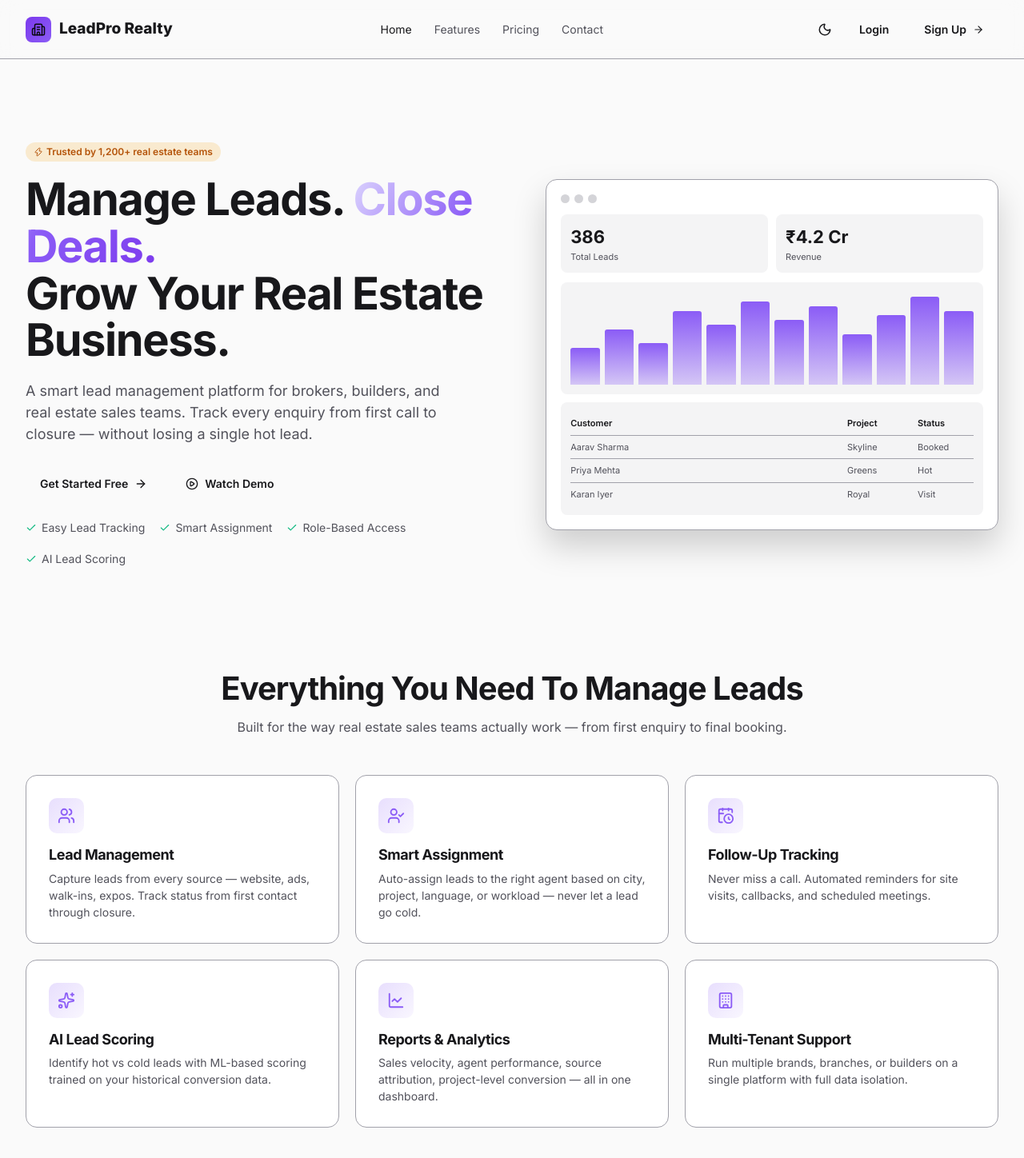
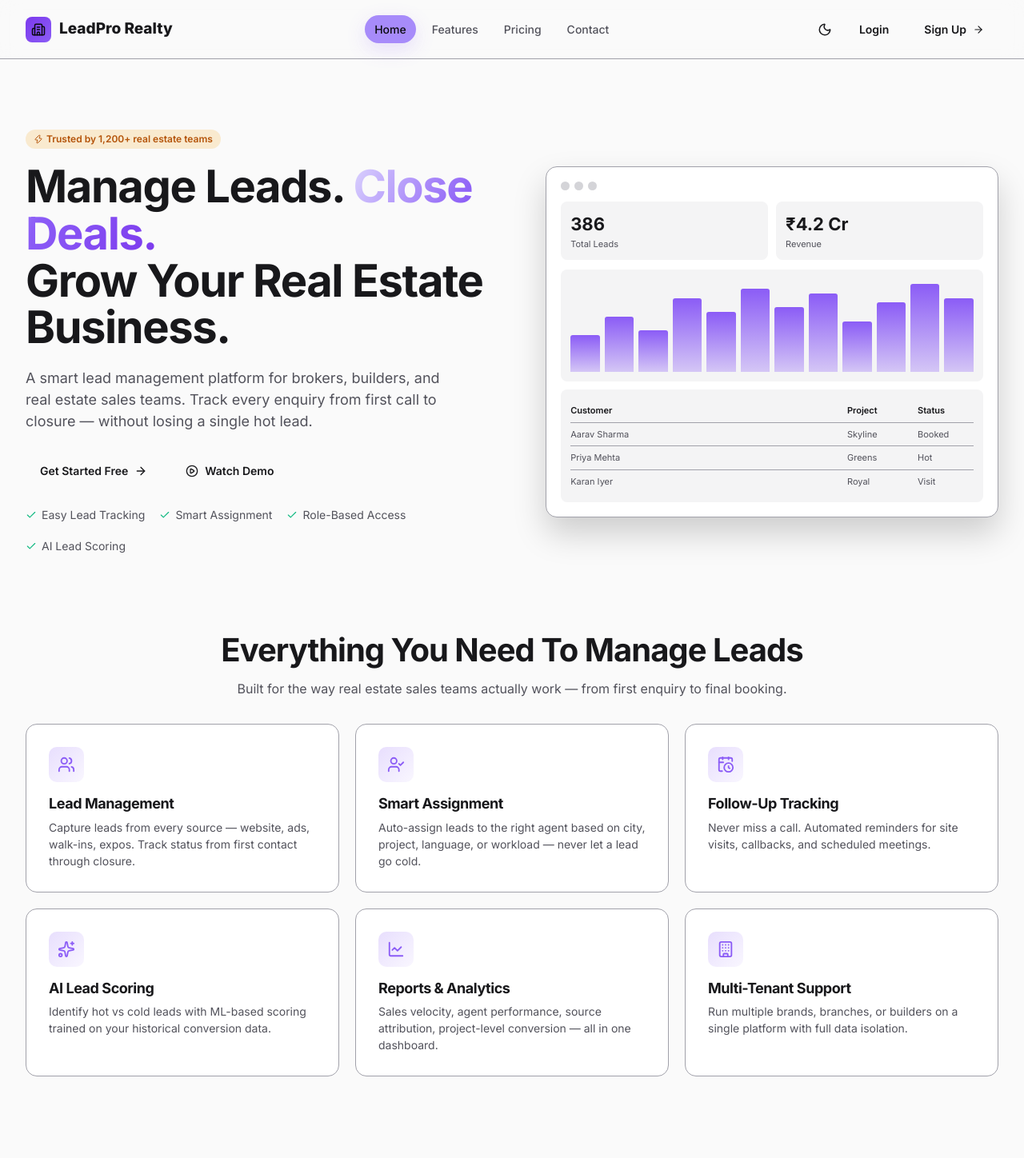
Before and after one commit to Praveen13kp/REMS, a React (Vite) app in the folder frontend/: page / in a window 1280 px wide. Shown: the top 1448 px of the page at 80% size. Built offline with nearby package versions, Linux system fonts and the light colour scheme; no server answers.

Commit message:
Improve landing page scroll behavior, section highlighting, spacing, and add scroll-to-top button

```diff
--- a/frontend/src/components/marketing/PricingSection.jsx
+++ b/frontend/src/components/marketing/PricingSection.jsx
@@ -54,7 +54,7 @@ export default function PricingSection({ showHeading = true, anchorId = "pricing
   return (
     <section
       id={anchorId}
-      className="public-page"
+      className="public-page landing-section"
       style={{ textAlign: "center" }}
     >
       {showHeading && (
--- a/frontend/src/layouts/PublicLayout.jsx
+++ b/frontend/src/layouts/PublicLayout.jsx
@@ -1,13 +1,14 @@
-import { Link, NavLink, Outlet, useNavigate } from "react-router-dom"
+import { useCallback, useEffect, useState } from "react"
+import { Link, Outlet, useLocation, useNavigate } from "react-router-dom"
 import { useTheme } from "next-themes"
 import { ArrowRight, Building2, Moon, Sun } from "lucide-react"
 import { toast } from "sonner"
 
 const NAV_LINKS = [
-  { to: "/", label: "Home", end: true },
-  { to: "/features", label: "Features" },
-  { to: "/pricing", label: "Pricing" },
-  { to: "/contact", label: "Contact" },
+  { to: "/", section: "home", label: "Home" },
+  { to: "/features", section: "features", label: "Features" },
+  { to: "/pricing", section: "pricing", label: "Pricing" },
+  { to: "/contact", section: "contact", label: "Contact" },
 ]
 
 function Brand({ onClick }) {
@@ -23,8 +24,70 @@ function Brand({ onClick }) {
 
 function PublicNavbar() {
   const navigate = useNavigate()
+  const location = useLocation()
   const { theme, setTheme } = useTheme()
   const isDark = theme === "dark"
+  const isLanding = location.pathname === "/"
+  const [activeSection, setActiveSection] = useState("home")
+
+  const scrollToSection = useCallback(
+    (section) => {
+      const target = document.getElementById(section)
+      if (!target) return
+
+      setActiveSection(section)
+      target.scrollIntoView({ behavior: "smooth", block: "start" })
+    },
+    [],
+  )
+
+  useEffect(() => {
+    if (!isLanding) {
+      const current = NAV_LINKS.find((l) => l.to === location.pathname)
+      setActiveSection(current?.section || "")
+      return
+    }
+
+    const pendingSection = window.sessionStorage.getItem("landing-section")
+    if (pendingSection) {
+      window.sessionStorage.removeItem("landing-section")
+      window.requestAnimationFrame(() => scrollToSection(pendingSection))
+    }
+
+    const sections = NAV_LINKS
+      .map((l) => document.getElementById(l.section))
+      .filter(Boolean)
+
+    const observer = new IntersectionObserver(
+      (entries) => {
+        const visible = entries
+          .filter((entry) => entry.isIntersecting)
+          .sort((a, b) => b.intersectionRatio - a.intersectionRatio)[0]
+
+        if (visible?.target?.id) {
+          setActiveSection(visible.target.id)
+        }
+      },
+      {
+        root: null,
+        rootMargin: "-28% 0px -52% 0px",
+        threshold: [0.15, 0.3, 0.5, 0.7],
+      },
+    )
+
+    sections.forEach((section) => observer.observe(section))
+    return () => observer.disconnect()
+  }, [isLanding, location.pathname, scrollToSection])
+
+  const handleNav = (link) => {
+    if (isLanding) {
+      scrollToSection(link.section)
+      return
+    }
+
+    window.sessionStorage.setItem("landing-section", link.section)
+    navigate("/")
+  }
 
   return (
     <nav className="public-nav">
@@ -32,14 +95,14 @@ function PublicNavbar() {
         <Brand onClick={() => navigate("/")} />
         <div className="nav-links">
           {NAV_LINKS.map((l) => (
-            <NavLink
-              key={l.to}
-              to={l.to}
-              end={l.end}
-              className={({ isActive }) => (isActive ? "active" : "")}
+            <button
+              key={l.section}
+              type="button"
+              className={activeSection === l.section ? "active" : ""}
+              onClick={() => handleNav(l)}
             >
               {l.label}
-            </NavLink>
+            </button>
           ))}
         </div>
         <div className="row" style={{ gap: 8 }}>
--- a/frontend/src/pages/public/Landing.jsx
+++ b/frontend/src/pages/public/Landing.jsx
@@ -1,4 +1,4 @@
-import { useState } from 'react';
+import { useEffect, useState } from 'react';
 import { useNavigate } from 'react-router-dom';
 import { toast } from 'sonner';
 import {
@@ -13,6 +13,7 @@ import {
   LineChart,
   Building,
   ChevronDown,
+  ChevronUp,
 } from 'lucide-react';
 
 import PricingSection from '@/components/marketing/PricingSection';
@@ -28,6 +29,29 @@ const initials = (n) =>
 export default function Landing() {
   const nav = useNavigate();
   const [openFaq, setOpenFaq] = useState(-1);
+  const [showScrollTop, setShowScrollTop] = useState(false);
+
+  useEffect(() => {
+    document.documentElement.classList.add('landing-scroll');
+    return () => document.documentElement.classList.remove('landing-scroll');
+  }, []);
+
+  useEffect(() => {
+    const onScroll = () => setShowScrollTop(window.scrollY > 520);
+
+    onScroll();
+    window.addEventListener('scroll', onScroll, { passive: true });
+    return () => window.removeEventListener('scroll', onScroll);
+  }, []);
+
+  const scrollToTop = () => {
+    const topSection = document.getElementById('home');
+    if (topSection) {
+      topSection.scrollIntoView({ behavior: 'smooth', block: 'start' });
+      return;
+    }
+    window.scrollTo({ top: 0, behavior: 'smooth' });
+  };
 
   const features = [
     [Users, 'Lead Management', 'Capture leads from every source — website, ads, walk-ins, expos. Track status from first contact through closure.'],
@@ -73,8 +97,8 @@ export default function Landing() {
   };
 
   return (
-    <>
-      <section className="public-page">
+    <div className="landing-page">
+      <section id="home" className="public-page landing-section">
         <div className="hero">
           <div>
             <span className="badge badge-warning" style={{ marginBottom: 18 }}><Zap size={12} /> Trusted by 1,200+ real estate teams</span>
@@ -112,7 +136,7 @@ export default function Landing() {
         </div>
       </section>
 
-      <section className="public-page">
+      <section id="features" className="public-page landing-section">
         <div className="section-title"><h2>Everything You Need To Manage Leads</h2><p>Built for the way real estate sales teams actually work — from first enquiry to final booking.</p></div>
         <div className="feature-grid">
           {features.map(([Ic, t, d]) => (
@@ -124,7 +148,7 @@ export default function Landing() {
         </div>
       </section>
 
-      <section className="public-page">
+      <section className="public-page landing-section">
         <div className="section-title"><h2>How It Works</h2><p>Three simple steps to a fully tracked sales pipeline.</p></div>
         <div className="grid grid-3">
           {steps.map(([n, t, d]) => (
@@ -137,7 +161,7 @@ export default function Landing() {
         </div>
       </section>
 
-      <section className="public-page">
+      <section className="public-page landing-section landing-section-compact">
         <div className="stats-banner">
           {stats.map(([v, l]) => <div key={l} className="stat-banner"><div className="v">{v}</div><div className="l">{l}</div></div>)}
         </div>
@@ -145,7 +169,7 @@ export default function Landing() {
 
       <PricingSection />
 
-      <section className="public-page">
+      <section className="public-page landing-section">
         <div className="section-title"><h2>Loved by Sales Teams</h2><p>From boutique brokerages to large builders.</p></div>
         <div className="testimonial-grid">
           {testimonials.map(([n, r, q]) => (
@@ -160,14 +184,14 @@ export default function Landing() {
         </div>
       </section>
 
-      <section className="public-page">
+      <section className="public-page landing-section">
         <div className="section-title"><h2>Plays Nice With Your Stack</h2></div>
         <div className="integrations">
           {integrations.map((b) => <div key={b} className="integration">{b}</div>)}
         </div>
       </section>
 
-      <section className="public-page">
+      <section className="public-page landing-section">
         <div className="section-title"><h2>Frequently Asked Questions</h2></div>
         <div style={{ maxWidth: 780, margin: '0 auto' }}>
           {faqs.map(([q, a], i) => (
@@ -181,7 +205,7 @@ export default function Landing() {
         </div>
       </section>
 
-      <section className="public-page">
+      <section id="contact" className="public-page landing-section">
         <div className="cta-banner">
           <h2>Start closing more deals today.</h2>
           <p>Join 1,200+ real estate teams who run their pipeline on LeadPro Realty.</p>
@@ -191,6 +215,16 @@ export default function Landing() {
           </div>
         </div>
       </section>
-    </>
+
+      <button
+        type="button"
+        className={`scroll-top-btn ${showScrollTop ? 'show' : ''}`}
+        onClick={scrollToTop}
+        aria-label="Scroll to top"
+        title="Scroll to top"
+      >
+        <ChevronUp size={18} />
+      </button>
+    </div>
   );
 }
--- a/frontend/src/styles/leadpro.css
+++ b/frontend/src/styles/leadpro.css
@@ -58,7 +58,7 @@
 }
 
 /* Class-scoped to avoid stomping shadcn's base resets. */
-.leadpro-scope { font-family: 'Inter', system-ui, sans-serif; color: var(--lp-text); background: var(--lp-bg); line-height: 1.5; }
+.leadpro-scope { font-family: 'Inter', system-ui, sans-serif; color: var(--lp-text); background: var(--lp-bg); line-height: 1.5; scroll-behavior: smooth; }
 .leadpro-scope h1,
 .leadpro-scope h2,
 .leadpro-scope h3,
@@ -144,10 +144,53 @@
 .public-nav-inner { max-width: 1280px; margin: 0 auto; padding: 16px 32px; display: flex; align-items: center; justify-content: space-between; gap: 20px; }
 .brand { display: flex; align-items: center; gap: 10px; font-weight: 800; font-size: 19px; white-space: nowrap; cursor: pointer; }
 .brand-mark { width: 32px; height: 32px; background: linear-gradient(135deg, var(--lp-accent-strong), var(--lp-accent)); border-radius: 8px; display: grid; place-items: center; color: #0A0A0F; flex-shrink: 0; }
-.nav-links { display: flex; gap: 28px; }
-.nav-links a { color: var(--lp-text-muted); font-size: 14px; transition: color .2s; cursor: pointer; }
-.nav-links a:hover, .nav-links a.active { color: var(--lp-text); }
-.public-page { max-width: 1280px; margin: 0 auto; padding: 64px 32px; }
+.nav-links { display: flex; gap: 8px; align-items: center; }
+.nav-links a,
+.nav-links button { color: var(--lp-text-muted); font-size: 14px; font-weight: 500; transition: all .2s ease; cursor: pointer; padding: 7px 12px; border-radius: var(--lp-radius-pill); }
+.nav-links a:hover,
+.nav-links button:hover,
+.nav-links a.active,
+.nav-links button.active { color: #0A0A0F; background: var(--lp-accent-2); box-shadow: 0 8px 24px rgba(139,92,246,.18); }
+.public-page { max-width: 1280px; margin: 0 auto; padding: 48px 32px; }
+html.landing-scroll { scroll-behavior: smooth; scroll-padding-top: 78px; }
+.landing-page { scroll-behavior: smooth; }
+.landing-section { scroll-margin-top: 78px; }
+.landing-section-compact { padding-top: 28px; padding-bottom: 28px; }
+.scroll-top-btn {
+  position: fixed;
+  right: 24px;
+  bottom: 24px;
+  z-index: 60;
+  width: 42px;
+  height: 42px;
+  border-radius: var(--lp-radius-pill);
+  display: inline-flex;
+  align-items: center;
+  justify-content: center;
+  background: var(--lp-accent);
+  color: #0A0A0F;
+  border: 1px solid var(--lp-accent-2);
+  box-shadow: 0 12px 28px rgba(139,92,246,.24);
+  opacity: 0;
+  pointer-events: none;
+  transform: translateY(14px) scale(.96);
+  transition: opacity .2s ease, transform .2s ease, background .2s ease, box-shadow .2s ease, border-color .2s ease;
+}
+.scroll-top-btn.show {
+  opacity: 1;
+  pointer-events: auto;
+  transform: translateY(0) scale(1);
+}
+.scroll-top-btn:hover {
+  background: var(--lp-accent-2);
+  border-color: var(--lp-accent-2);
+  transform: translateY(-2px) scale(1);
+  box-shadow: 0 16px 34px rgba(139,92,246,.3);
+}
+@media (min-width: 1025px) {
+  html.landing-scroll { scroll-snap-type: y proximity; }
+  html.landing-scroll .landing-section { scroll-snap-align: start; }
+}
 .hero { display: grid; grid-template-columns: 1.05fr 1fr; gap: 56px; align-items: center; padding-top: 40px; }
 .hero h1 { font-size: 56px; line-height: 1.05; margin-bottom: 20px; }
 .hero h1 span { background: linear-gradient(120deg, #DDD6FE 0%, var(--lp-accent) 50%, var(--lp-accent-strong) 100%); -webkit-background-clip: text; background-clip: text; color: transparent; }
@@ -170,7 +213,7 @@
 .mockup-row { display: grid; grid-template-columns: 1fr 80px 70px; gap: 8px; padding: 6px 0; font-size: 11px; color: var(--lp-text-muted); border-bottom: 1px solid var(--lp-border); }
 .mockup-row:last-child { border-bottom: 0; }
 
-.section-title { text-align: center; margin-bottom: 48px; }
+.section-title { text-align: center; margin-bottom: 32px; }
 .section-title h2 { font-size: 40px; margin-bottom: 12px; }
 .section-title p { color: var(--lp-text-muted); font-size: 16px; }
 .feature-grid { display: grid; grid-template-columns: repeat(3, 1fr); gap: 20px; }
@@ -408,7 +451,7 @@ table.data tbody td .row-actions { display: flex; gap: 4px; }
   .grid-4, .grid-3 { grid-template-columns: repeat(2, 1fr); }
   .auth-wrap { grid-template-columns: 1fr; }
   .auth-side { display: none; }
-  .public-page { padding: 56px 24px; }
+  .public-page { padding: 42px 24px; }
   .public-nav-inner { padding: 14px 24px; }
   .nav-links { gap: 22px; }
   .topbar { padding: 12px 20px; }
@@ -416,7 +459,7 @@ table.data tbody td .row-actions { display: flex; gap: 4px; }
   .content-head h1 { font-size: 24px; }
 }
 @media (max-width: 768px) {
-  .public-page { padding: 40px 18px; }
+  .public-page { padding: 32px 18px; }
   .hero { gap: 32px; padding-top: 12px; }
   .hero h1 { font-size: 34px; }
   .hero p { font-size: 16px; }
@@ -429,6 +472,7 @@ table.data tbody td .row-actions { display: flex; gap: 4px; }
   .brand { font-size: 16px; }
   .public-nav .btn { padding: 8px 12px; font-size: 13px; }
   .public-nav .btn svg { display: none; }
+  .scroll-top-btn { right: 16px; bottom: 16px; width: 40px; height: 40px; }
   .app-shell { grid-template-columns: 1fr; }
   .sidebar { position: fixed; left: -280px; top: 0; width: 260px; z-index: 80; box-shadow: var(--lp-shadow-lg); transition: left .25s ease; }
   .sidebar.collapsed { width: 260px; }
```
